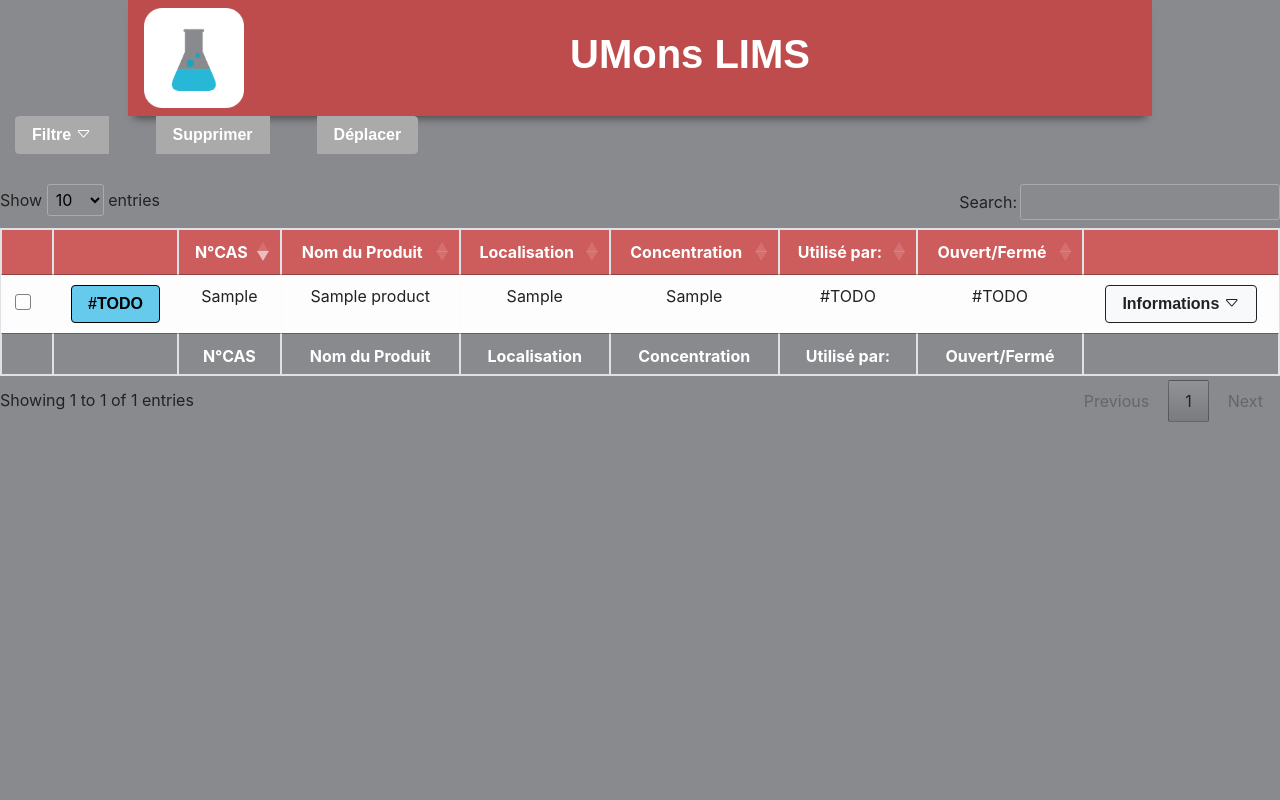
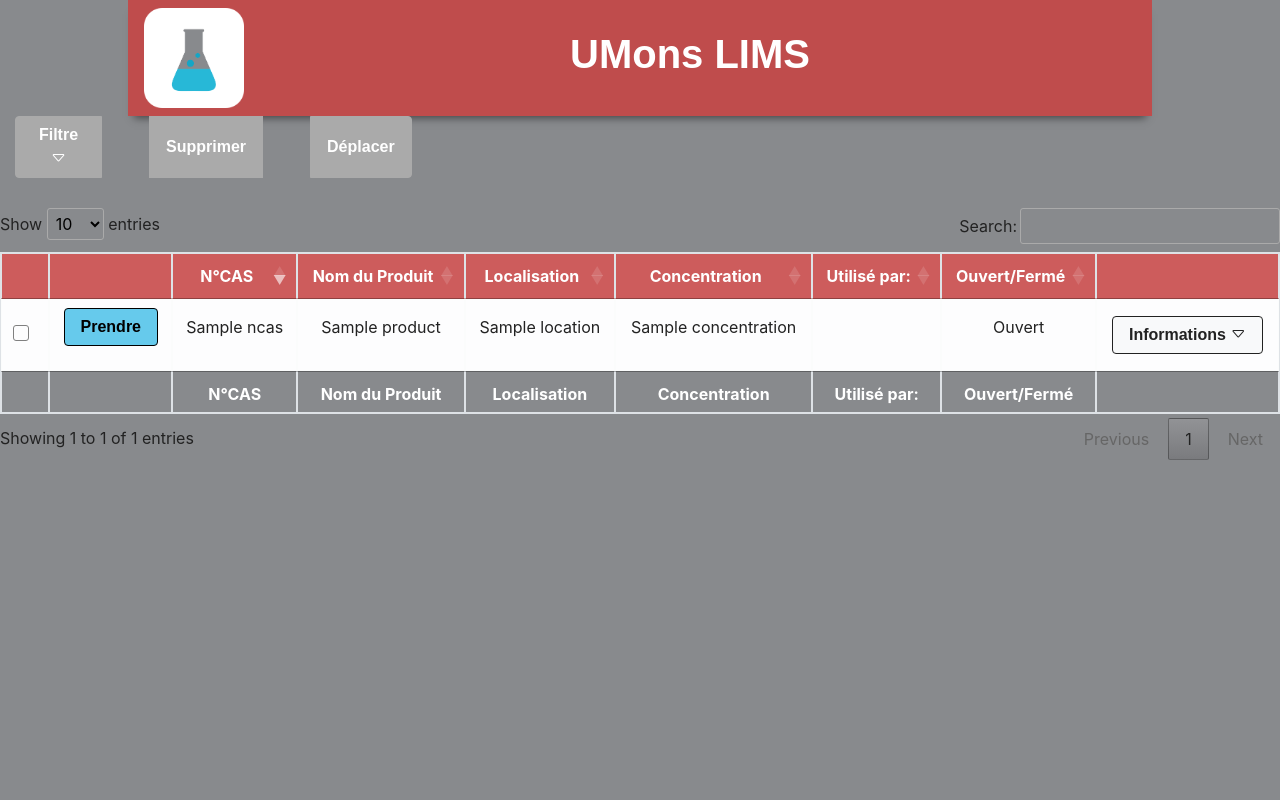
Before and after one commit to ArnaudPalgen/ma2_web_technologies, a Symfony app: template umons-lims2/templates/product.html.twig in a window 1280 px wide. Run offline with Twig, Linux system fonts and the light colour scheme; the template is opened without the code that fills it: most values are stand-ins (such as "Sample title", 1, 10 or a date in 2020); some libraries are stand-ins or nearby versions; some web fonts are replaced.

Commit message:
Ranger et prendre produit

```diff
--- a/umons-lims2/src/Entity/Usage.php
+++ b/umons-lims2/src/Entity/Usage.php
@@ -16,6 +16,7 @@ class Usage
     public const  ACTION_RETURN = 2;
     public const  ACTION_CREATE = 3;
     public const  ACTION_DELETE = 4;
+    public const  ACTION_MOVE = 5;
 
     /**
      * @ORM\Id
--- a/umons-lims2/templates/product.html.twig
+++ b/umons-lims2/templates/product.html.twig
@@ -17,7 +17,7 @@
 			-->
 			<div class="col-lg-4 col-md-4 col-sd-4 col-xs-4">
 				<div class="btn-group" role="group" aria-label="Basic example">
-					<button type="button" class="btn btn-secondary mr-5">Filtre&nbsp;<i class="bi bi-caret-down"></i></button>
+					<button type="button" class="btn btn-secondary mr-5">Filtre<i class="bi bi-caret-down"></i></button>
 					<button type="button" class="btn btn-secondary mr-5">Supprimer</button>
 					<button type="button" class="btn btn-secondary">Déplacer</button>
 				</div>
@@ -40,9 +40,7 @@
 					</tr>
 				</thead>
 					<tbody>
-						{% set id = 0 %}
 						{% for product in products %}
-							{% set id = id + 1 %}
 							<tr class="table-light">
 								<td class="align-middle">
 										<label>
@@ -51,27 +49,30 @@
 										</label>
 								</td>
 								<td class="align-middle">
-									{% if true%}
-{#										<button  type="button" class="btn btn-primary put-btn">Ranger</button>#}
-										<button type="button" class="btn btn-primary take-btn">#TODO</button>
+									{% if product.action == 1%}
+										<p>
+											<a href="{{path('changeProduct',{action: '2',product : product.id})}}" class="btn btn-primary put-btn">Ranger</a>
+										</p>
 									{% else %}
-										<button type="button" class="btn btn-primary take-btn">Prendre</button>
+										<p>
+											<a href="{{path('changeProduct',{action: '1',product : product.id})}}" class="btn btn-primary take-btn">Prendre</a>
+										</p>
 									{% endif %}
 								</td>
-								<td class="align-middle"><p>{{ product.getNcas }}</p></td>
-								<td class="align-middle"><p>{{ product.getName }}</p></td>
-								<td class="align-middle"><p>{{ product.getLocation.getString }}</p></td>
-								<td class="align-middle"><p>{{ product.getConcentration }}</p></td>
+								<td class="align-middle"><p>{{ product.ncas }}</p></td>
+								<td class="align-middle"><p>{{ product.name }}</p></td>
+								<td class="align-middle"><p>{{ product.location }}</p></td>
+								<td class="align-middle"><p>{{ product.concentration }}</p></td>
 								<td class="align-middle">
-									{% if true%}
-										<p>#TODO</p>
+									{% if product.action == 1%}
+										<p>{{product.user}}</p>
 									{% else %}
 										<p></p>
 									{% endif %}
 								</td>
 								<td class="align-middle">
-									{% if true%}
-										<p>#TODO</p>
+									{% if product.action != 3 %}
+										<p>Ouvert</p>
 									{% else %}
 										<p>Fermé</p>
 									{% endif %}
```
Also changed, not shown: umons-lims2/src/Controller/MainController.php (+36 -2 lines), umons-lims2/src/Repository/ProductRepository.php (+33 -0 lines), 1 other file.
